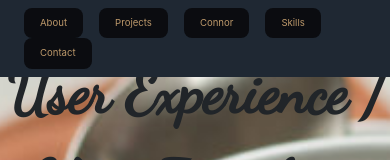
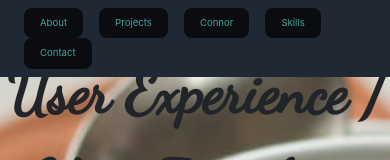
Before and after one commit to Racksoup/Developer_Profile, a React (Create React App) app: page / in a window 390 px wide. Shown: the top 160 px of the page. Built offline with nearby package versions, Linux system fonts and the light colour scheme.

Commit message:
Version 0.0.8

```diff
--- a/src/componentcss/pageNavbar.css
+++ b/src/componentcss/pageNavbar.css
@@ -32,7 +32,6 @@
 	}
 
 	.nav-link {
-		color: #bc986a;
 		font-size: 0.6rem;
 	}
 }
```
